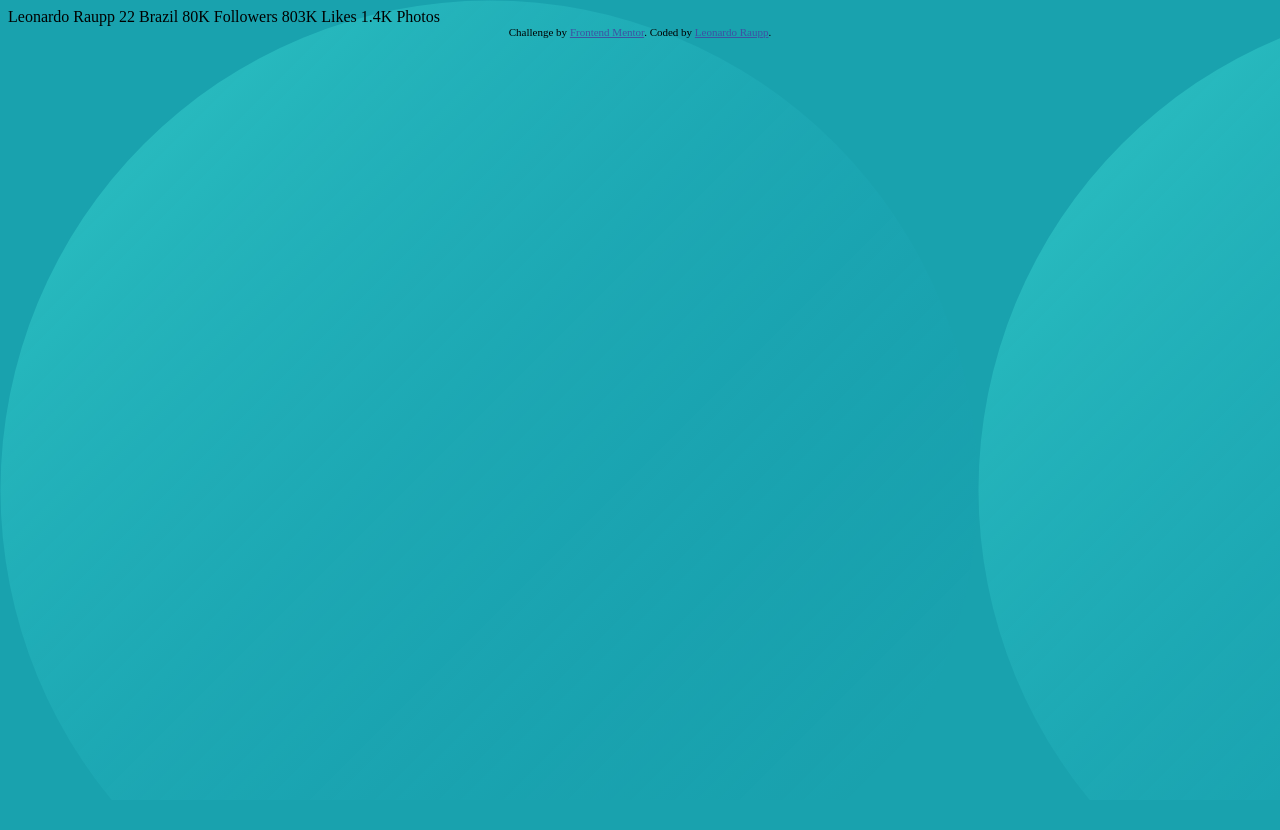
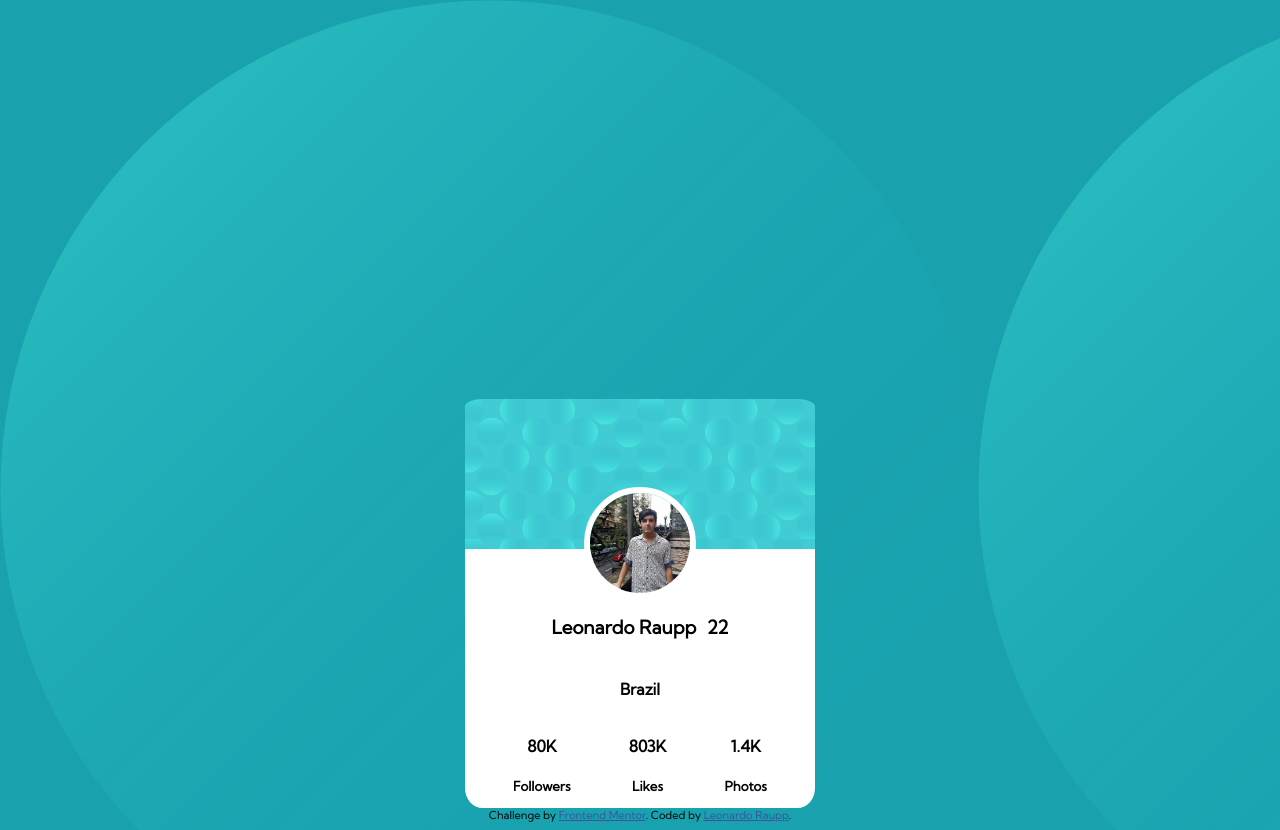
Before and after one commit to leonardoraupp/profile-card-component-main, a plain HTML site: page index.html in a window 1280 px wide. Before the commit the page ends 800 px from the top, so only its background shows below. Drawn offline with Linux system fonts and the light colour scheme.

Commit message:
primeiras alterações card profile

```diff
--- a/index.html
+++ b/index.html
@@ -1,38 +1,149 @@
 <!DOCTYPE html>
 <html lang="en">
+
 <head>
   <meta charset="UTF-8">
-  <meta name="viewport" content="width=device-width, initial-scale=1.0"> <!-- displays site properly based on user's device -->
+  <meta name="viewport" content="width=device-width, initial-scale=1.0">
+  <!-- displays site properly based on user's device -->
+  <link rel="icon" type="image/png" sizes="32x32" href="./images/favicon-32x32.png">
+  <!-- <link href="https://fonts.google.com/specimen/Kumbh+Sans" rel="stylesheet"> -->
+  <link rel="stylesheet" href="https://fonts.googleapis.com/css?family=Kumbh+Sans">
 
-  <link rel="icon" type="image/png" sizes="32x32" href="./images/favicon-32x32.png">
 
   <title>Frontend Mentor | Profile card component</title>
+  <style>
+    /* main {
+            grid-area: conteudo;
+        }
 
-  <!-- Feel free to remove these styles or customise in your own stylesheet 👍 -->
-  <style>
-    .attribution { font-size: 11px; text-align: center; }
-    .attribution a { color: hsl(228, 45%, 44%); }
+        footer {
+            grid-area: rodape;
+        }
+
+    body {
+      display: grid;
+      grid-template-columns: 1fr;
+      grid-template-rows: 1fr 1fr;
+      grid-template-areas: "conteudo" "rodape";
+
+    }  */
+    .attribution {
+      font-size: 11px;
+      text-align: center;
+    }
+
+    .attribution a {
+      color: hsl(228, 45%, 44%);
+    }
+
     body {
       background-color: hsl(185, 75%, 39%);
       background-image: url("images/bg-pattern-bottom.svg");
+      font-family: "Kumbh Sans", sans-serif;
+      display: flex;
+      flex-direction: column;
+      justify-content: center;
+      align-items: center;
+    }
+
+    .flexbox-container {
+      display: flex;
+      margin-top: 400px;
+      height: 400px;
+      width: 350px;
+      border-radius: 5%;
+      flex-direction: column;
+      justify-content: center;
+      align-items: center;
+      text-align: center;
+      background-color: #fff;
+    }
+
+    .header {
+      height: 150px;
+      width: 350px;
+      border-top-left-radius: 5%;
+      border-top-right-radius: 5%;
+      background-image: url("images/bg-pattern-card.svg");
+
+    }
+
+    .user-image {
+      border-radius: 50%;
+      width: 100px;
+      height: 100px;
+      margin-top: 25%;
+      border: solid 6px #fff;
+    }
+
+    #first-item {
+      margin-top: 3em;
+    }
+
+    .name {
+      margin-right: 3%;
+      font-weight: bold;
+
+
+    }
+
+    .likes {
+      font-weight: bolder;
+    }
+
+    .body {
+      height: 300px;
+      width: 350px;
+    }
+
+    .flex-item {
+      display: flex;
+      flex-direction: row;
+      justify-content: center;
+    }
+
+    #network {
+      margin-left: 3em;
+      margin-right: 3em;
+      justify-content: space-between;
     }
   </style>
 </head>
+
 <body>
-  <main>
-  Leonardo Raupp
-  22
-  Brazil
-
-  80K
-  Followers
-
-  803K
-  Likes
-
-  1.4K
-  Photos
-</main>
+  <div class="flexbox-container">
+    <div class="header">
+      <div class="flex-item">
+        <img src="images/image-leonardo.png" alt="User image" class="user-image">
+      </div>
+    </div>
+    <div class="body">
+      <div class="flex-item" id="first-item">
+        <h3 class="name">Leonardo Raupp</h3>
+        <h3>22</h3>
+      </div>
+      <div class="flex-item">
+        <div>
+          <h4 id="country">Brazil</h4>
+        </div>
+      </div>
+      <div class="flex-item" id="network">
+        <div>
+          <p class="likes">80K</p>
+          <h5>Followers</h5>
+        </div>
+        <div>
+          <p class="likes">803K</p>
+          <h5>Likes</h5>
+        </div>
+        <div>
+          <p class="likes">1.4K</p>
+          <h5>Photos</h5>
+        </div>
+      </div>
+    </div>
+  </div>
+  </div>
   <footer>
     <div class="attribution">
       Challenge by <a href="https://www.frontendmentor.io?ref=challenge" target="_blank">Frontend Mentor</a>.
@@ -40,4 +151,5 @@
     </div>
   </footer>
 </body>
+
 </html>
```
Also changed, not shown: text.html (added, +41 -0 lines), images/image-leonardo.png (added). Lines whose indentation alone changed are shown as unchanged.
